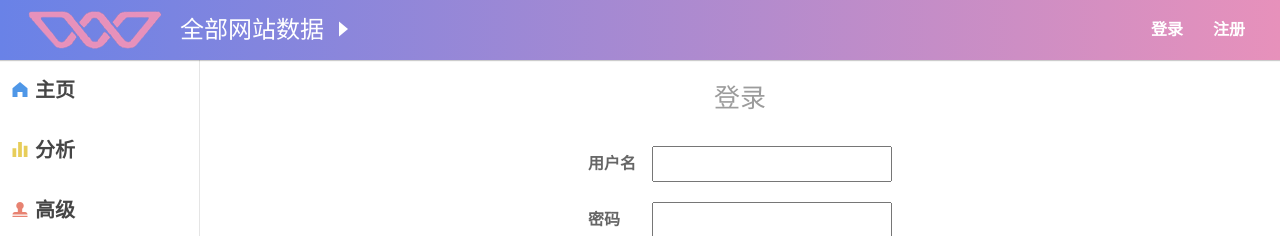
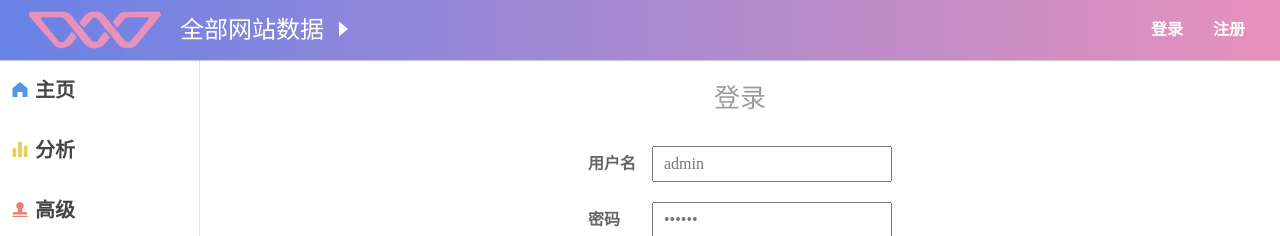
Before and after one commit to jessechengzhu/analytics-web, a Vue app: page /login in a window 1280 px wide. Shown: the top 236 px of the page. Built offline with nearby package versions, Linux system fonts and the light colour scheme.

Commit message:
登录页提供账号密码

```diff
--- a/src/components/Login.vue
+++ b/src/components/Login.vue
@@ -20,8 +20,8 @@ export default{
   // 由于username和password是绑定在表单上的，所以得在computed上额外设置set方法，过于麻烦，所以这里不用store
   data () {
     return {
-      username: '',
-      password: '',
+      username: 'admin',
+      password: '123456',
       message: '',
       loading: false
     }
```
